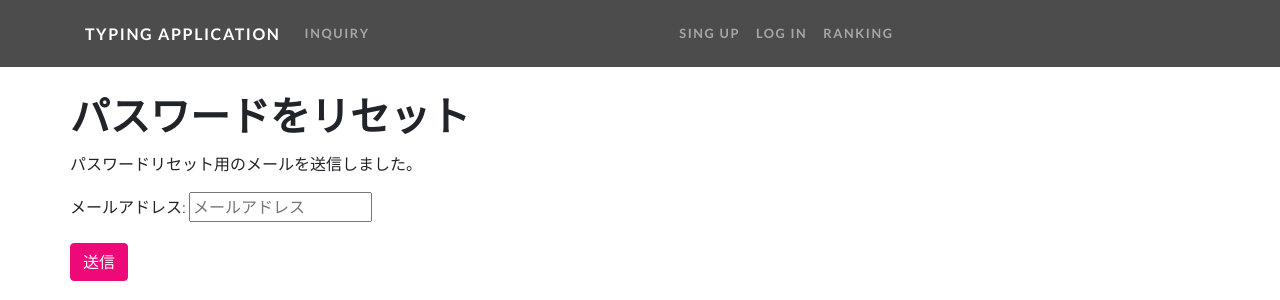
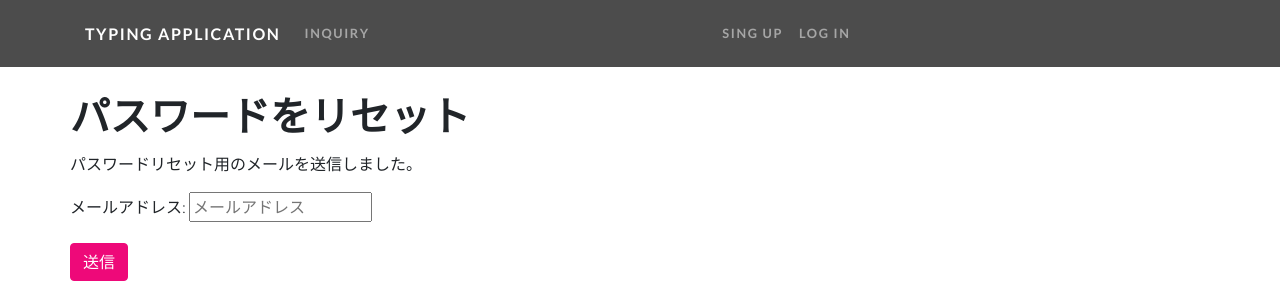
Before and after one commit to SotaTakeuchi/demo_typingapp, a Django app: page /accounts/password/reset/ in a window 1280 px wide. Shown: the top 300 px of the page. Run offline with Django 3.2, Linux system fonts and the light colour scheme; some libraries are stand-ins or nearby versions.

Commit message:
Rankingpage down

```diff
--- a/typing_app/templates/base.html
+++ b/typing_app/templates/base.html
@@ -53,9 +53,6 @@
                             <li class="nav-item {% block active_login %}{% endblock %}">
                                 <a class="nav-link" href="{% url 'account_login' %}">Log in</a>
                             </li>
-                            <li class="nav-item">
-                                <a class="nav-link" href="#">RANKING</a>
-                            </li>
                             {% endif %}
                         </ul>
                     </div>
```
Also changed, not shown: db.sqlite3.
